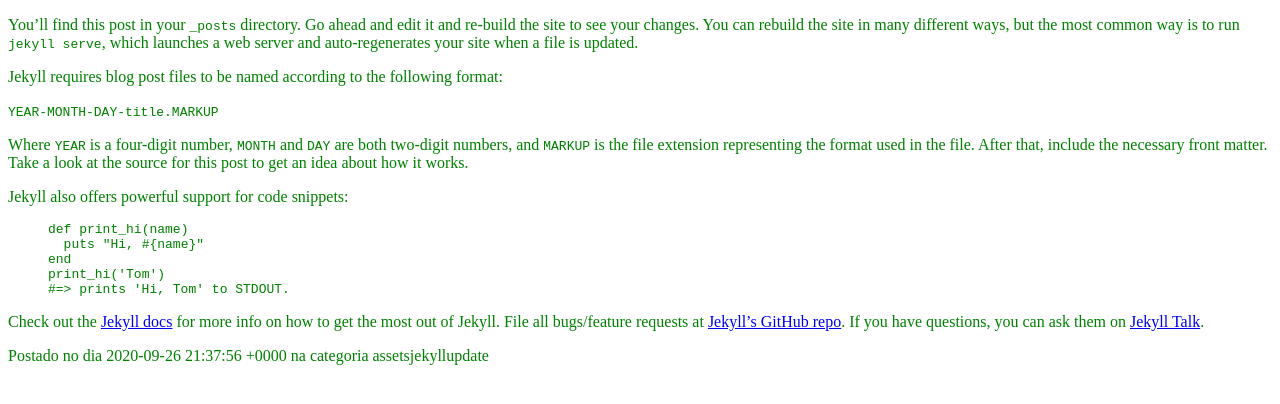
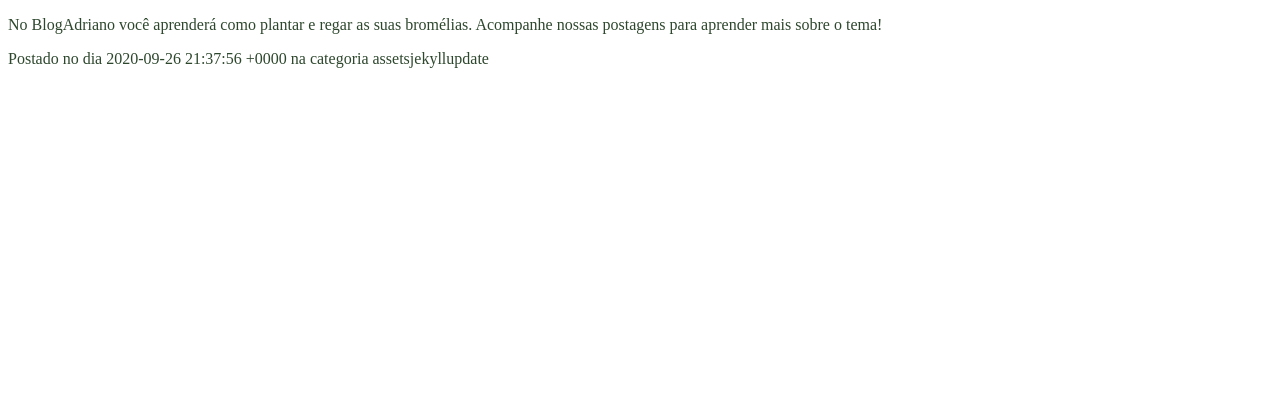
Before and after one commit to AdrianoAntongiovanni/BlogAdriano, a Jekyll site: the page built from assets/_posts/2020-09-26-welcome-to-jekyll.markdown, in a window 1280 px wide. Shown: the top 404 px of the page. Built offline with Jekyll 4.4.1, drawn with Linux system fonts in a browser that asks for light colours.

Commit message:
Atualizacao Conteudo

```diff
--- a/_layouts/default.html
+++ b/_layouts/default.html
@@ -1,5 +1,5 @@
 <!DOCTYPE html>
-<html lang="en">
+<html lang="pt-br">
     <head>
         <meta charset = "UTF-8">
         <meta name="viewport" content= "width= device-width, initial-scale=1.0">
--- a/_sass/main.scss
+++ b/_sass/main.scss
@@ -1,3 +1,6 @@
 body {
-    color: green;
+    color: rgb(45, 71, 45);
+    font-size: medium;
+    font-style: normal;
+    font-family: 'Times New Roman', Times, serif;
 }
--- a/assets/_posts/2020-09-26-welcome-to-jekyll.markdown
+++ b/assets/_posts/2020-09-26-welcome-to-jekyll.markdown
@@ -1,29 +1,9 @@
 ---
 layout: post
-title:  "Welcome to Jekyll!"
+title:  "Aprenda mais sobre bromélias!"
 date:   2020-09-26 18:37:56 -0300
 categories: jekyll update
 ---
-You’ll find this post in your `_posts` directory. Go ahead and edit it and re-build the site to see your changes. You can rebuild the site in many different ways, but the most common way is to run `jekyll serve`, which launches a web server and auto-regenerates your site when a file is updated.
 
-Jekyll requires blog post files to be named according to the following format:
-
-`YEAR-MONTH-DAY-title.MARKUP`
-
-Where `YEAR` is a four-digit number, `MONTH` and `DAY` are both two-digit numbers, and `MARKUP` is the file extension representing the format used in the file. After that, include the necessary front matter. Take a look at the source for this post to get an idea about how it works.
-
-Jekyll also offers powerful support for code snippets:
-
-{% highlight ruby %}
-def print_hi(name)
-  puts "Hi, #{name}"
-end
-print_hi('Tom')
-#=> prints 'Hi, Tom' to STDOUT.
-{% endhighlight %}
-
-Check out the [Jekyll docs][jekyll-docs] for more info on how to get the most out of Jekyll. File all bugs/feature requests at [Jekyll’s GitHub repo][jekyll-gh]. If you have questions, you can ask them on [Jekyll Talk][jekyll-talk].
-
-[jekyll-docs]: https://jekyllrb.com/docs/home
-[jekyll-gh]:   https://github.com/jekyll/jekyll
-[jekyll-talk]: https://talk.jekyllrb.com/
+No BlogAdriano você aprenderá como plantar e regar as suas bromélias.
+Acompanhe nossas postagens para aprender mais sobre o tema!
```
Also changed, not shown: assets/_posts/2020-09-26-primeiro-post-jekyll.markdown (+7 -2 lines), assets/_posts/2020-09-27-segundo-post-jekyll.md (+8 -2 lines).
